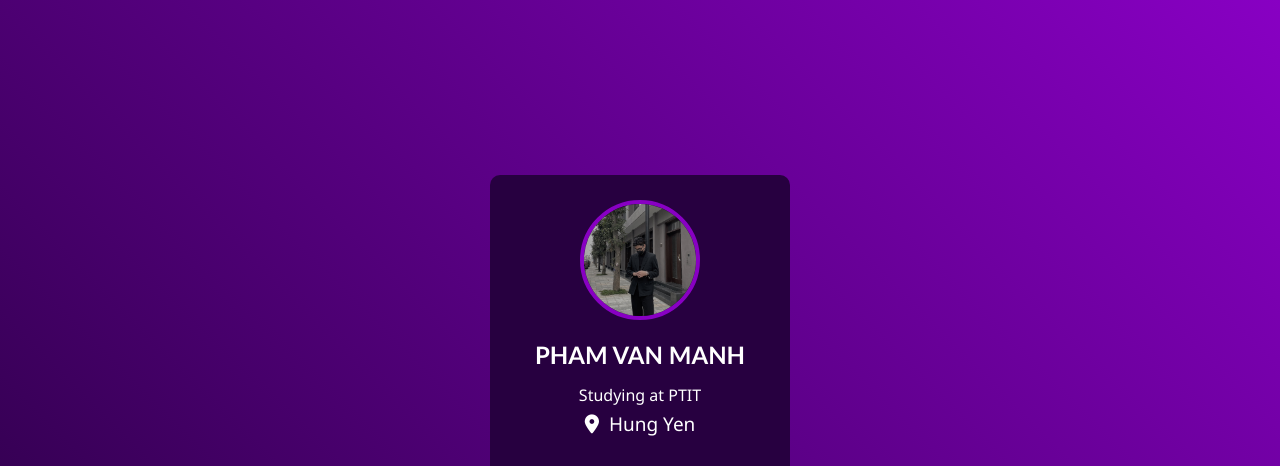
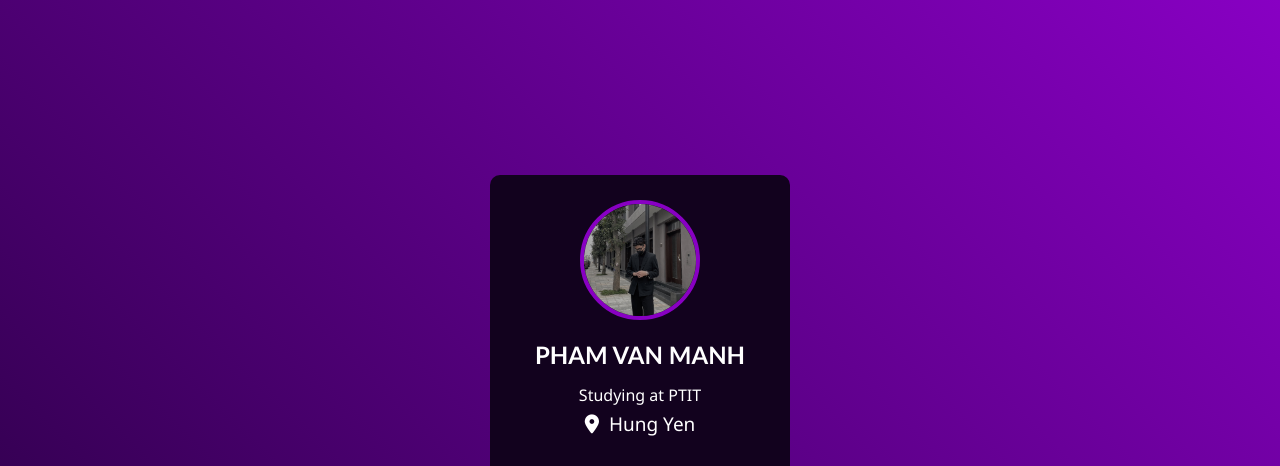
Before and after one commit to phmanhkhoee/manliem, a plain HTML site: page index.html in a window 1280 px wide. Shown: the top 466 px of the page. Drawn offline with Linux system fonts and the light colour scheme.

Commit message:
Update style.css

```diff
--- a/style.css
+++ b/style.css
@@ -15,7 +15,7 @@ body{
 }
 
 .card{
-    background: #270040;
+    background: #12021e;
     width: 300px;
     height: 450px;
     border-radius: 10px;
```
